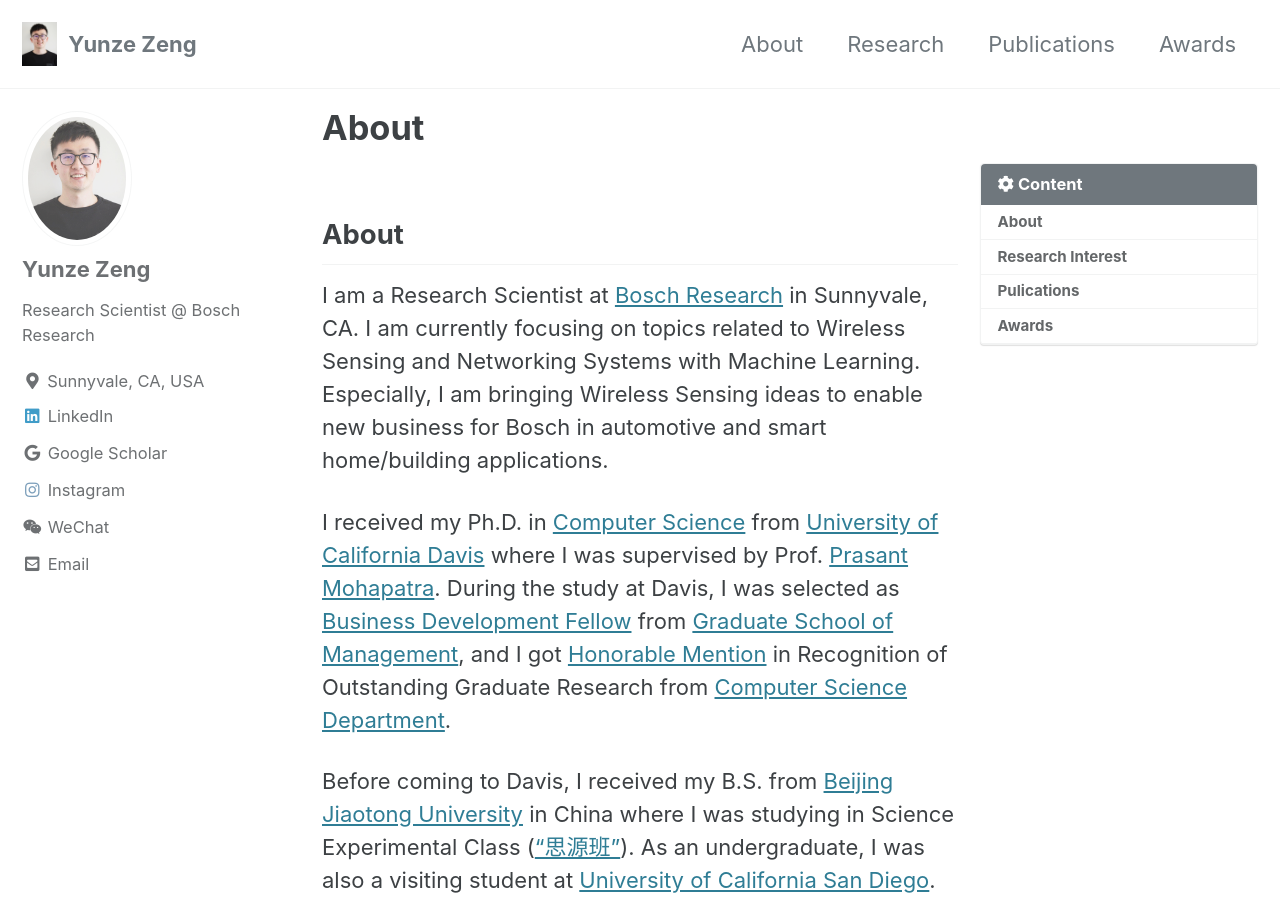
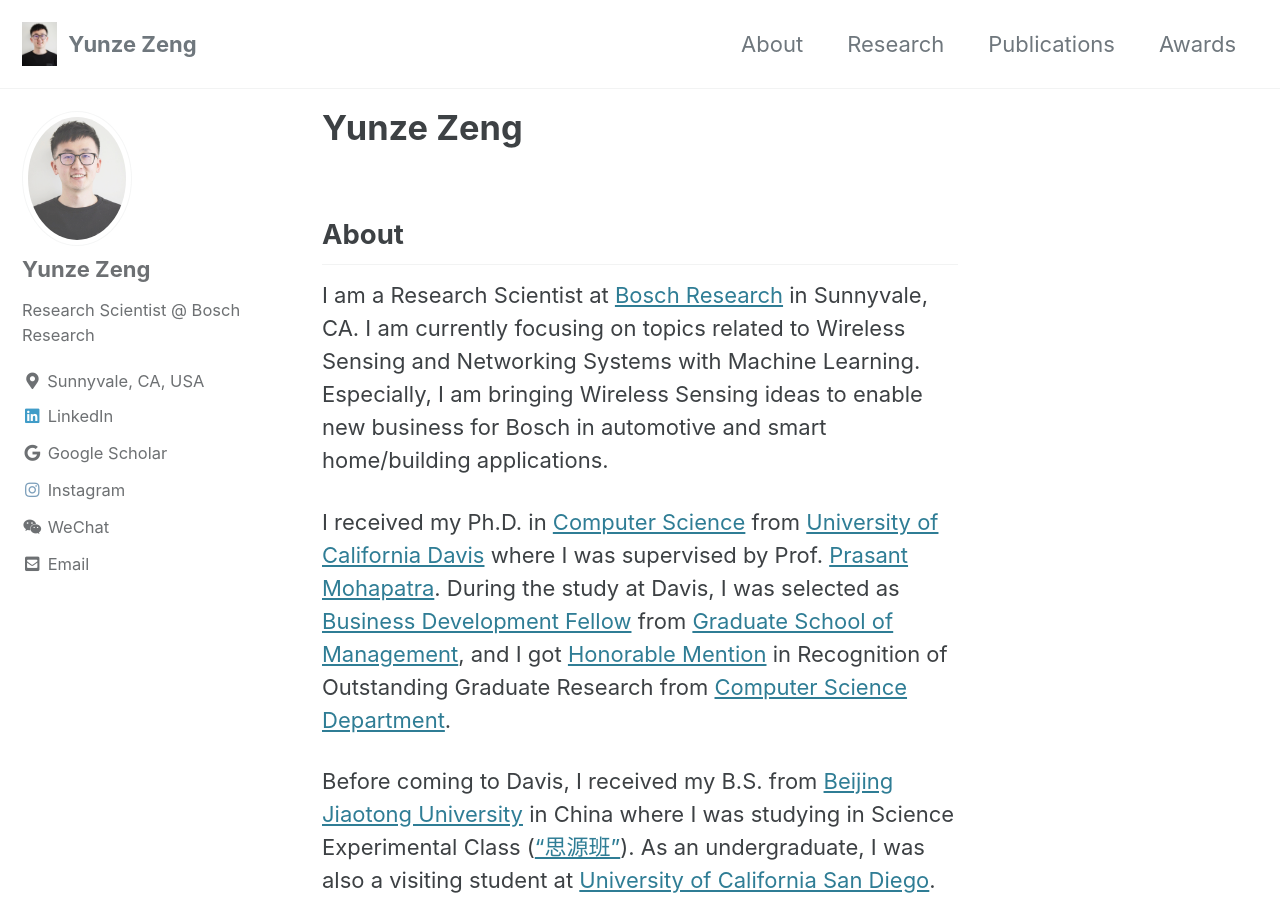
Before and after one commit to yunze/yunze.github.io, a Jekyll site: the page built from index.md, in a window 1280 px wide and 900 px high. Built offline with Jekyll 4.4.1, drawn with Linux system fonts in a browser that asks for light colours; cached includes are drawn as plain includes; our own code applies the rules of GitHub Pages for plain Markdown files.

Commit message:
Update index.md

```diff
--- a/index.md
+++ b/index.md
@@ -1,8 +1,8 @@
 ---
-title:
+title: Yunze Zeng
 layout: single
 author_profile: true
-toc: true
+toc: false
 toc_label: "Content"
 toc_icon: "cog"
 toc_sticky: true
@@ -33,7 +33,7 @@ Avinash Kalyanaraman, **Yunze Zeng**, Sushanta Rakshit, and Vivek Jain\
 *IEEE SECON 2020* (Acceptance ratio: 27%)\
 ***Best Paper Runner-up Award!***
 
-- **Enriching WLANs with Advanced Sensing and Networking Applications** [[PDF](/assets/pdfs/)]\
+- **Enriching WLANs with Advanced Sensing and Networking Applications** [[PDF](/assets/pdfs/YUNZE_ZENG_PHD_DISSERTATION.pdf)]\
 **Yunze Zeng**\
 *Ph.D. Thesis, University of California Davis, 2018*
 
```
